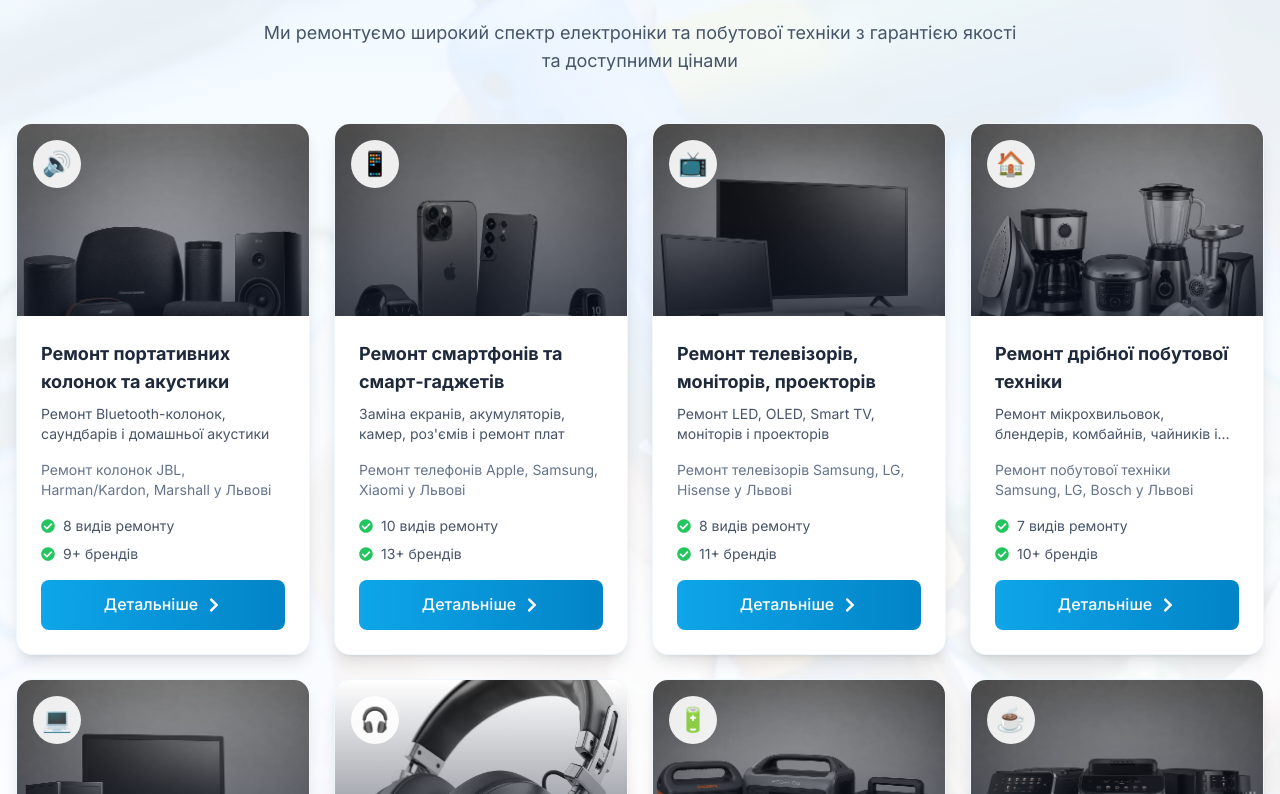
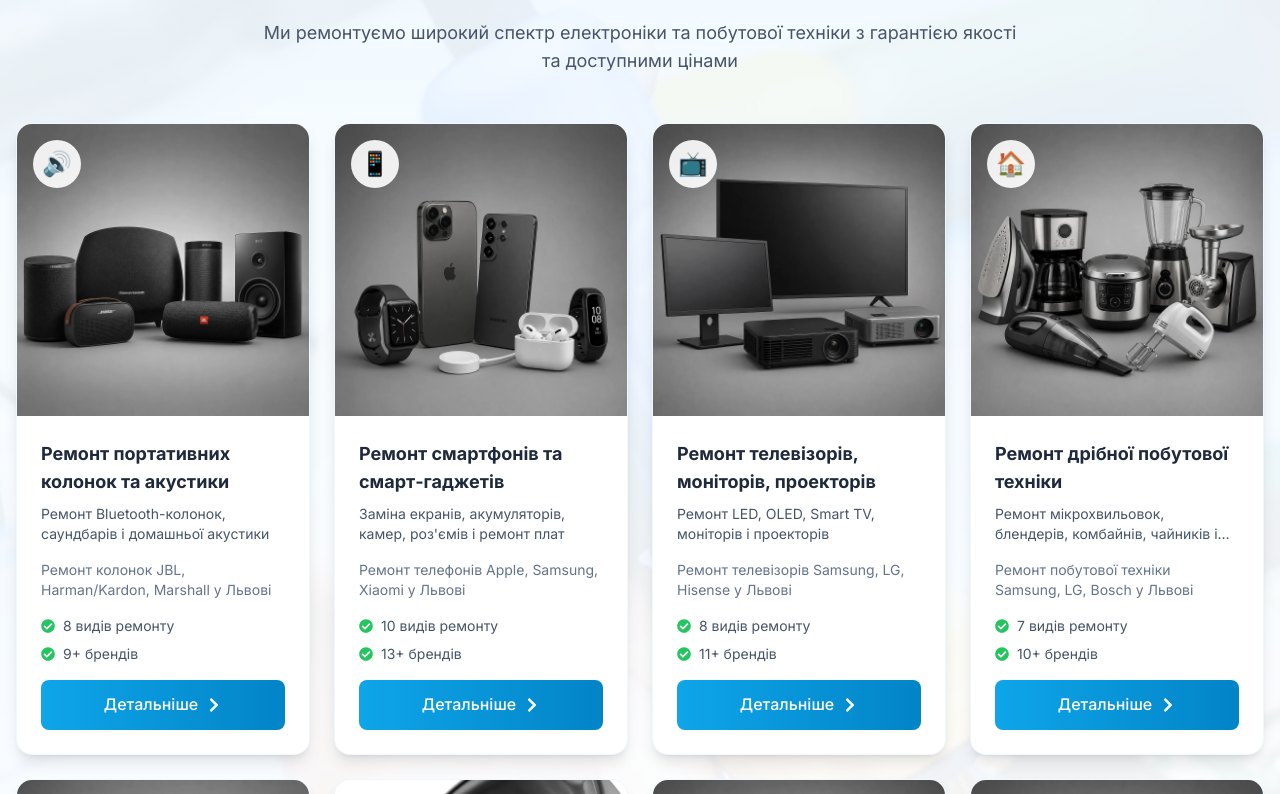
Before and after one commit to Areboot-andrew/Texnoplus, a React (Vite) app: page / in a window 1280 px wide. Shown: the part 1046-1840 px from the top of the page. Built offline with nearby package versions, Linux system fonts and the light colour scheme.

Commit message:
Change category card image format to 1x1 and remove dark overlay

```diff
--- a/src/components/Services.tsx
+++ b/src/components/Services.tsx
@@ -71,13 +71,12 @@
               <Link to={`/service/${category.id}`} className="block h-full">
                 <div className="bg-white rounded-2xl overflow-hidden shadow-lg hover:shadow-2xl transition-all duration-300 transform hover:-translate-y-2 border border-primary-100/50 h-full flex flex-col">
                   {/* Image */}
-                  <div className="relative h-48 overflow-hidden flex-shrink-0">
+                  <div className="relative aspect-square overflow-hidden flex-shrink-0 bg-neutral-100">
                     <img
                       src={withBasePath(category.image)}
                       alt={category.title}
                       className="w-full h-full object-cover transition-transform duration-300 group-hover:scale-110"
                     />
-                    <div className="absolute inset-0 bg-gradient-to-t from-neutral-900/60 to-transparent"></div>
                     <div className="absolute top-4 left-4 w-12 h-12 bg-white/90 md:backdrop-blur-sm rounded-full flex items-center justify-center text-2xl">
                       {category.icon}
                     </div>
```
